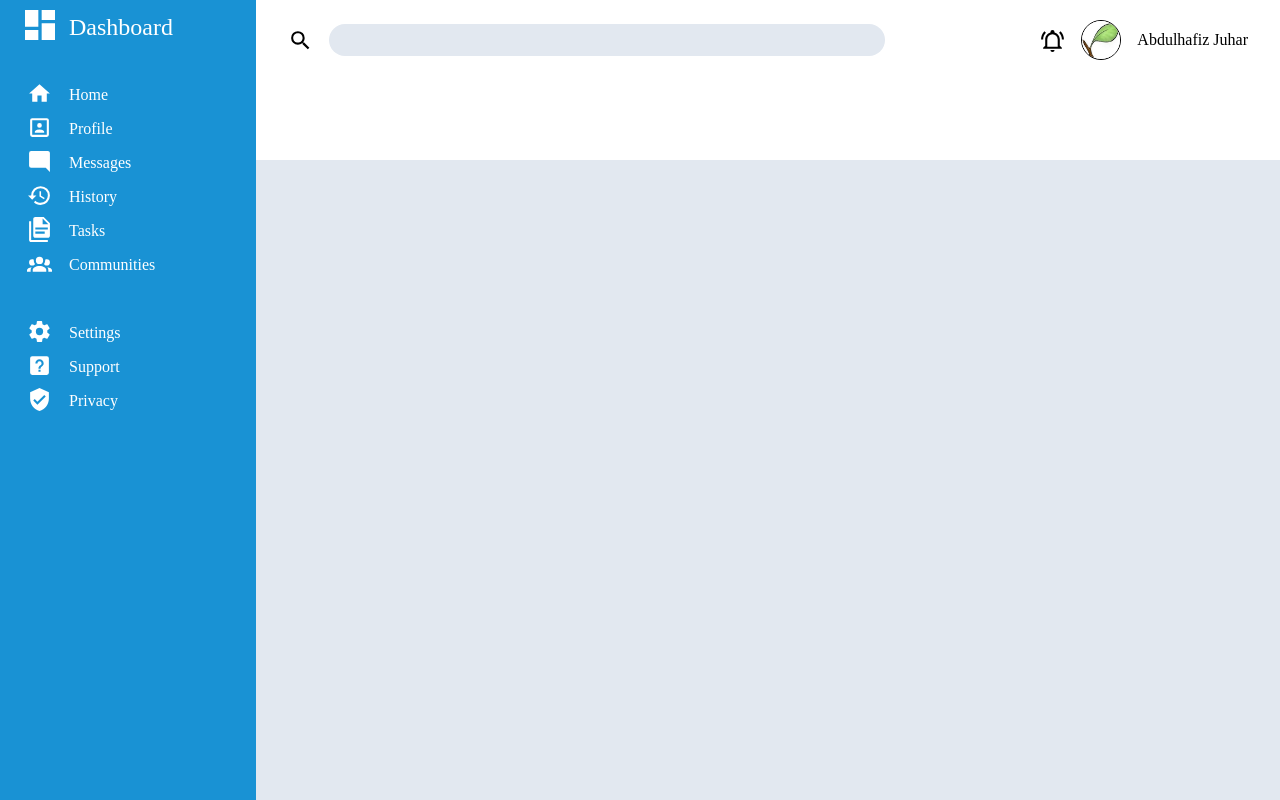
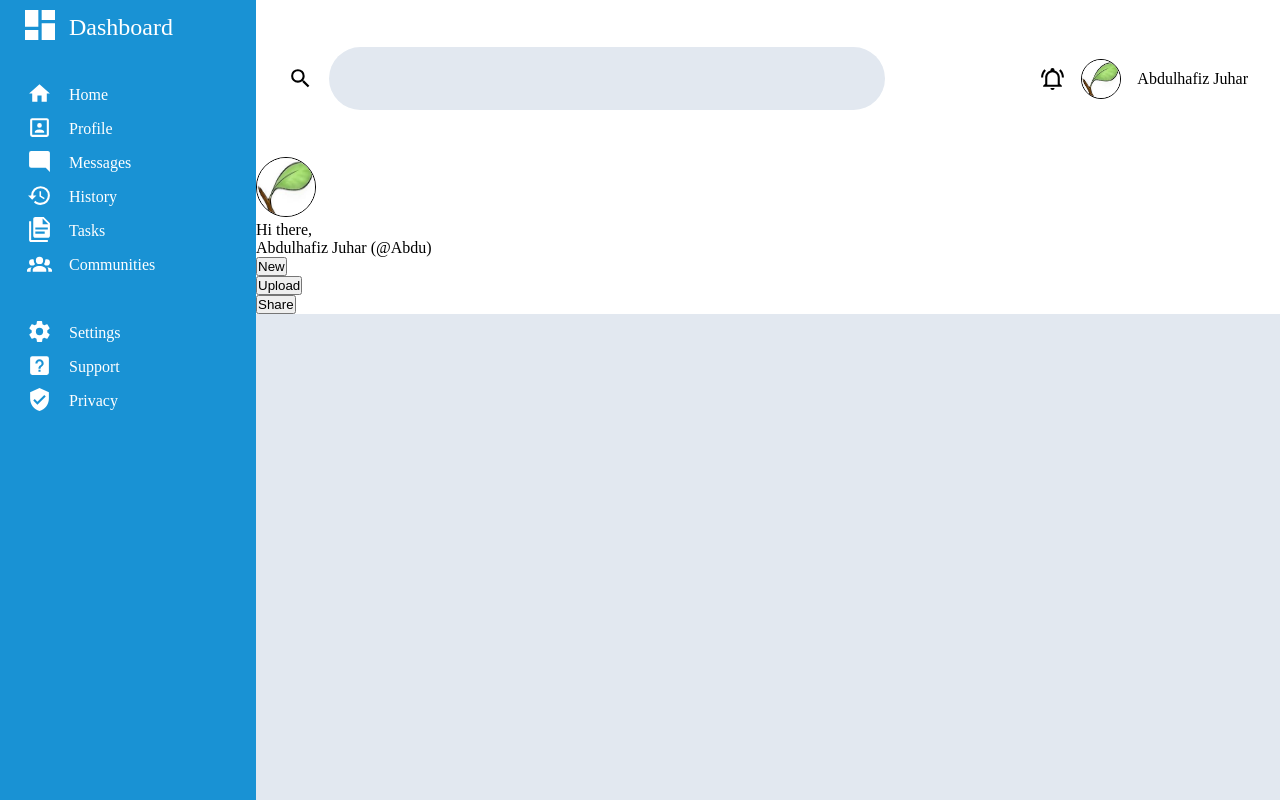
Before and after one commit to Abdulhafiz-juhar/Admin-Dashboard, a plain HTML site: page index.html in a window 1280 px wide. Drawn offline with Linux system fonts and the light colour scheme.

Commit message:
Add content to lower-header

```diff
--- a/index.html
+++ b/index.html
@@ -66,14 +66,16 @@
         </div>
         <div class="lower-header">
           <div class="welcome">
-            <div class="profile-pic larger"></div>
-            <div class="hi"></div>
-            <div class="full-user"></div>
+            <div class="profile-pic larger">
+              <img src="images/profilepic.jpeg" alt="profile-picture" />
+            </div>
+            <div class="hi">Hi there,</div>
+            <div class="full-user">Abdulhafiz Juhar (@Abdu)</div>
           </div>
           <div class="buttons">
-            <div class="new"></div>
-            <div class="upload"></div>
-            <div class="share"></div>
+            <div class="new"><button>New</button></div>
+            <div class="upload"><button>Upload</button></div>
+            <div class="share"><button>Share</button></div>
           </div>
         </div>
       </div>
--- a/styles.css
+++ b/styles.css
@@ -90,6 +90,11 @@ body {
   border: solid 1px;
 }
 
+.larger img {
+  width: 60px;
+  height: 60px;
+}
+
 .main {
   background-color: #e2e8f0;
   grid-area: 2 / 2 / 3 / 3;
```
